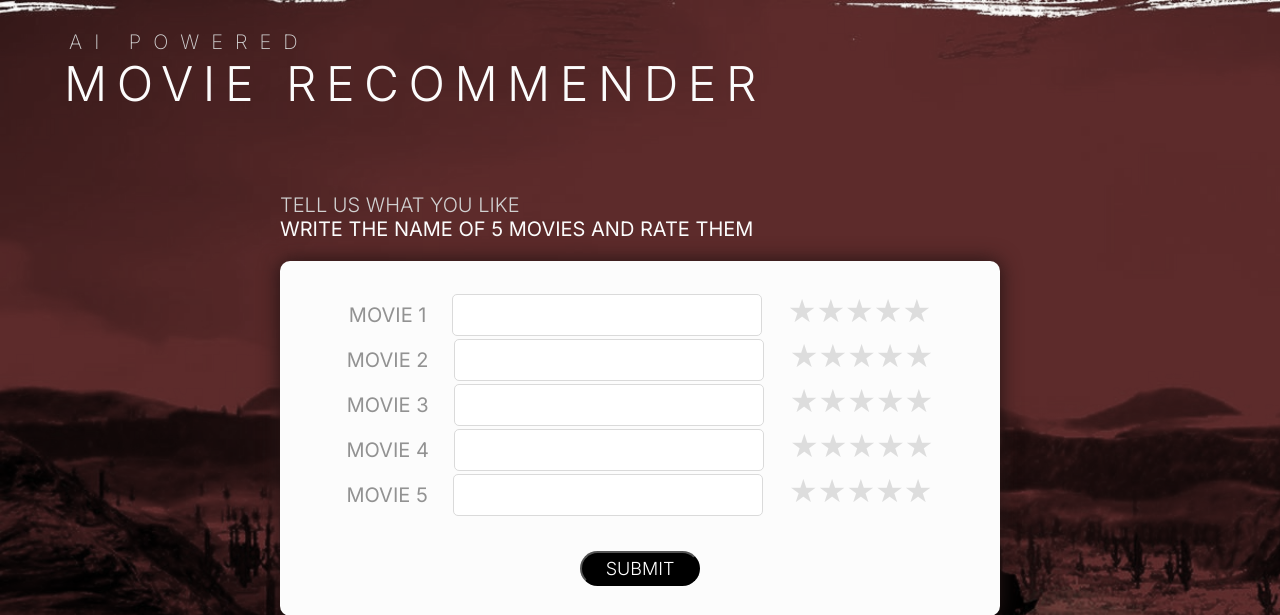
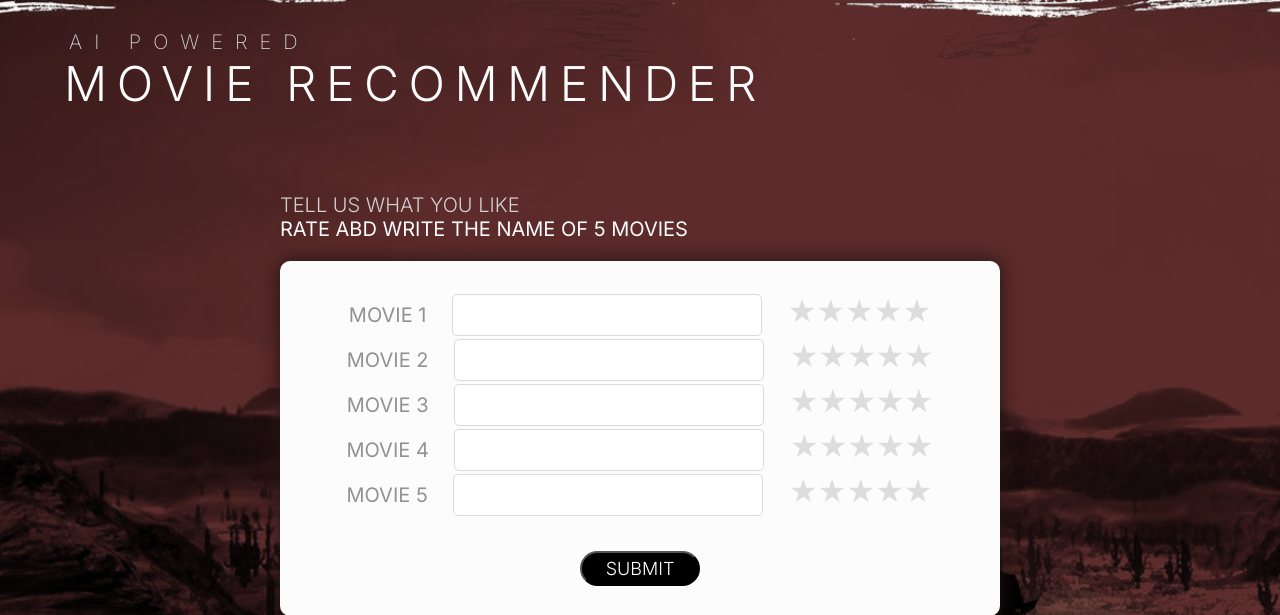
Before and after one commit to Joal84/movie-recommender, a Python web app: template flask/templates/index.html in a window 1280 px wide. Shown: the top 615 px of the page. Run offline with Jinja, Linux system fonts and the light colour scheme; the template is opened without the code that fills it, so the values that code supplies are empty.

```diff
--- a/flask/templates/index.html
+++ b/flask/templates/index.html
@@ -22,7 +22,7 @@
       </div>
       <div class="rate-container">
         <div class="instruction">TELL US WHAT YOU LIKE</div>
-        <div class="instruction-bold">WRITE THE NAME OF 5 MOVIES AND RATE THEM</div>
+        <div class="instruction-bold">RATE ABD WRITE THE NAME OF 5 MOVIES</div>
         <div class="main-container">
           <div>
         <form method="POST" action="/recommendation">
```
